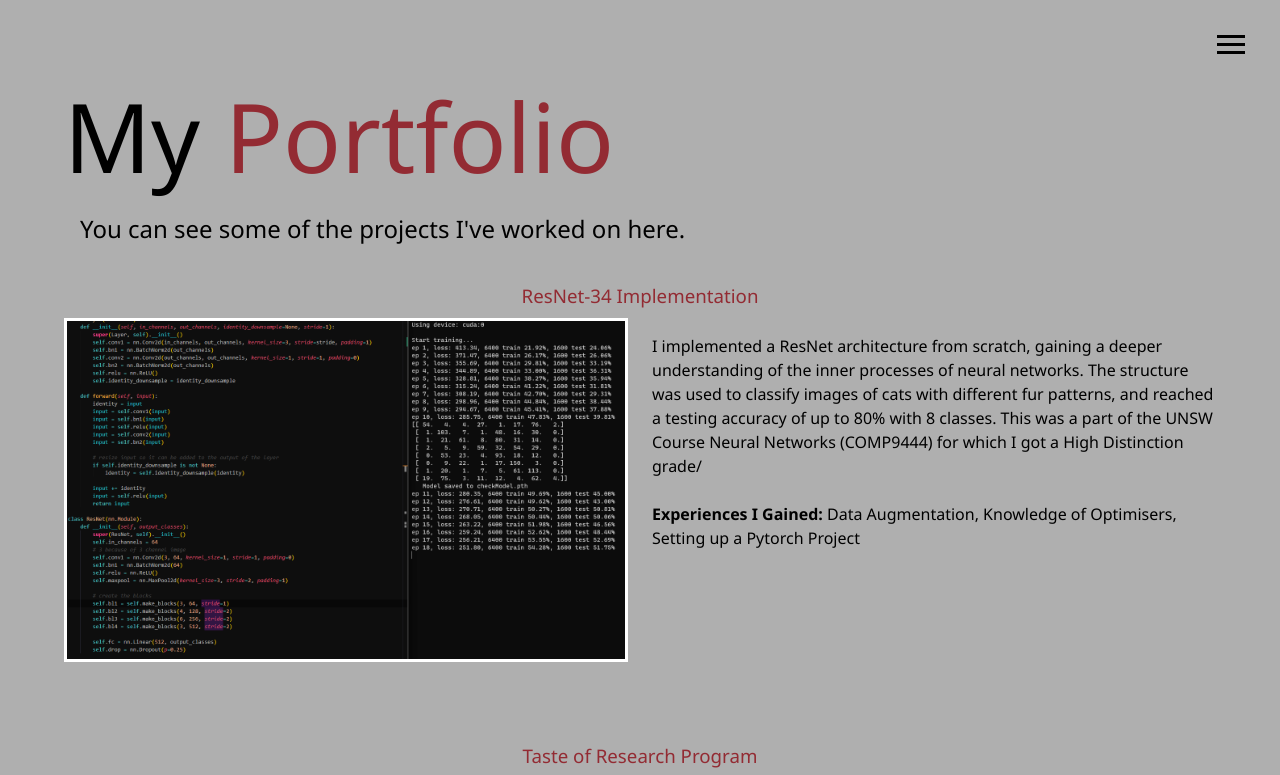
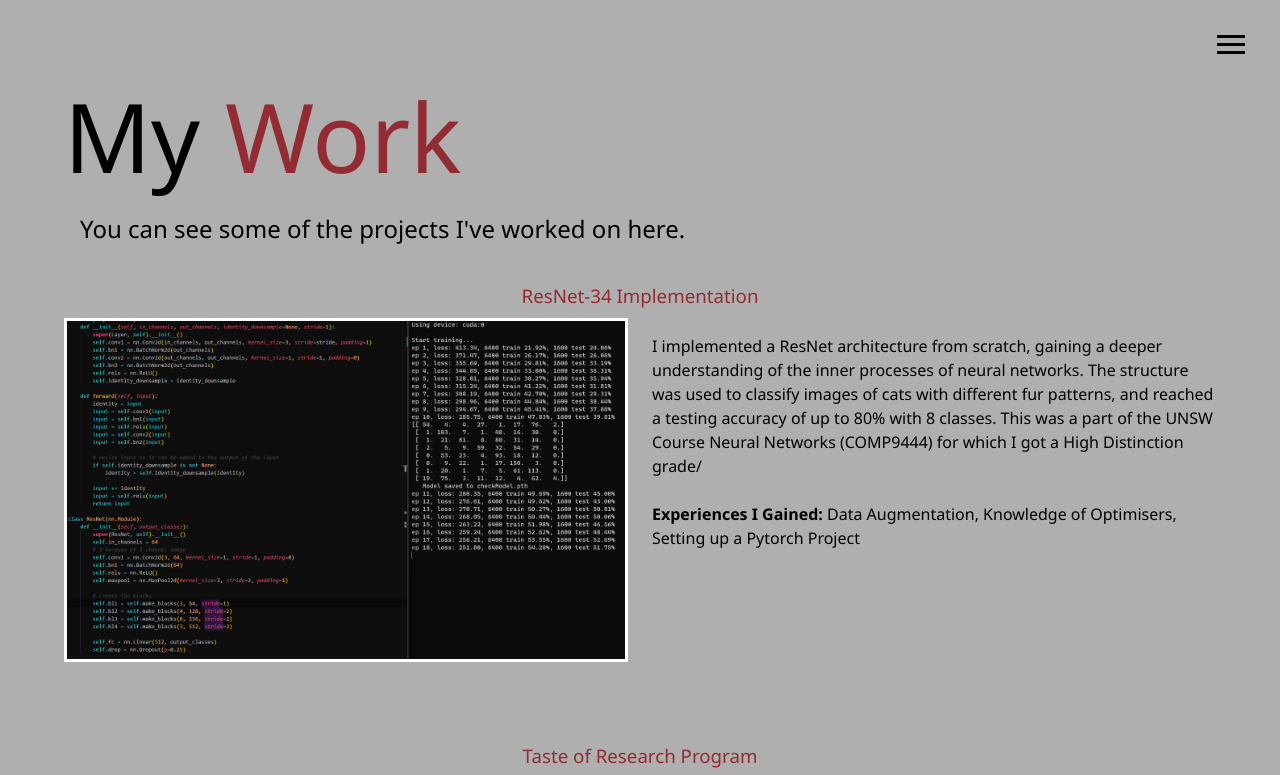
Before and after one commit to OltanS/Old-Portfolio-Project, a website: page docs/work.html in a window 1280 px wide. Shown: the top 775 px of the page. Drawn offline with Linux system fonts and the light colour scheme.

Commit message:
Update README.md

```diff
--- a/docs/work.html
+++ b/docs/work.html
@@ -42,7 +42,7 @@
     </header>
     <main id="work">
         <h1 class="lg-heading">
-            My <span class="text-secondary">Portfolio</span>
+            My <span class="text-secondary">Work</span>
         </h1>
         <h2 class ="sm-heading">
             You can see some of the projects I've worked on here.
```
Also changed, not shown: README.md.
